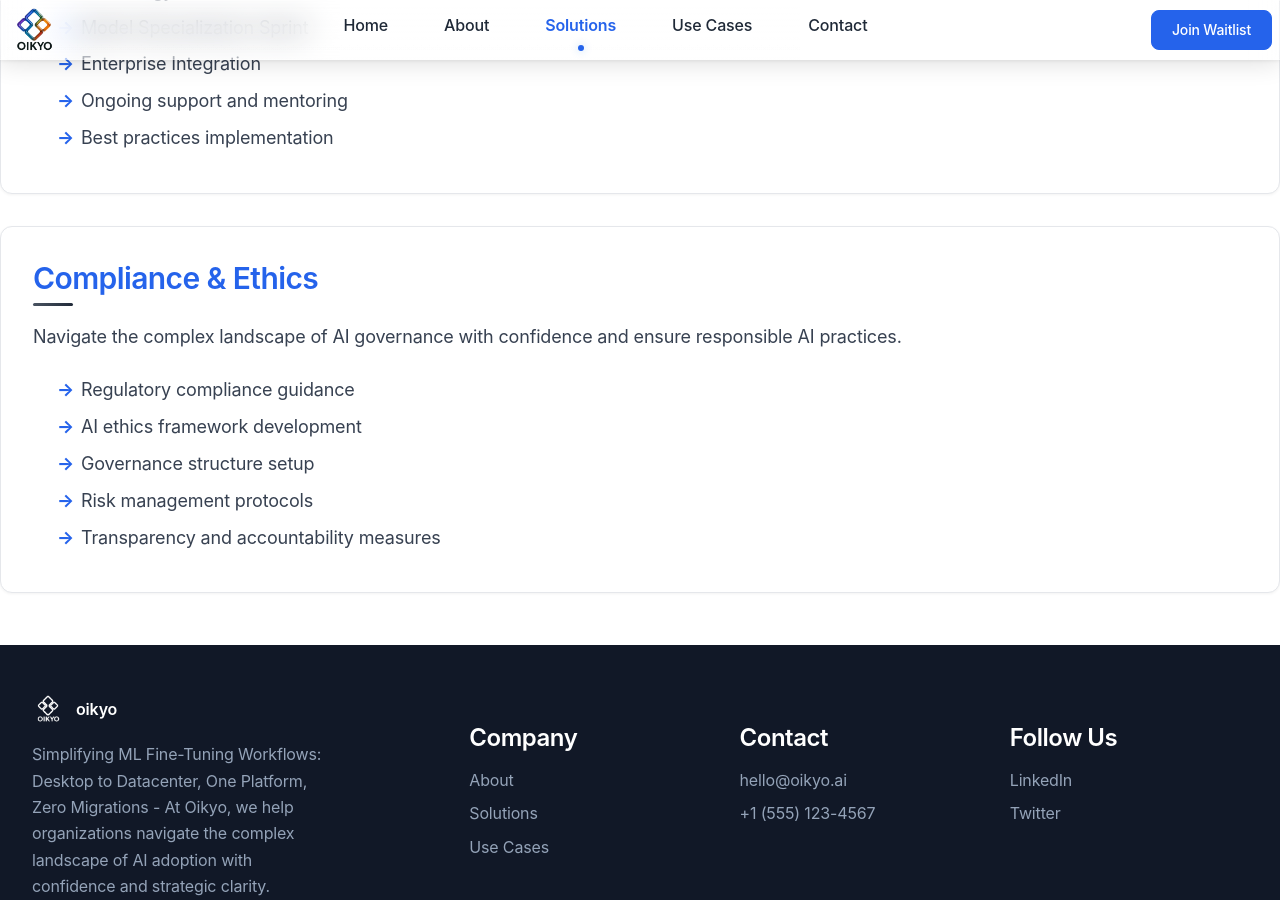
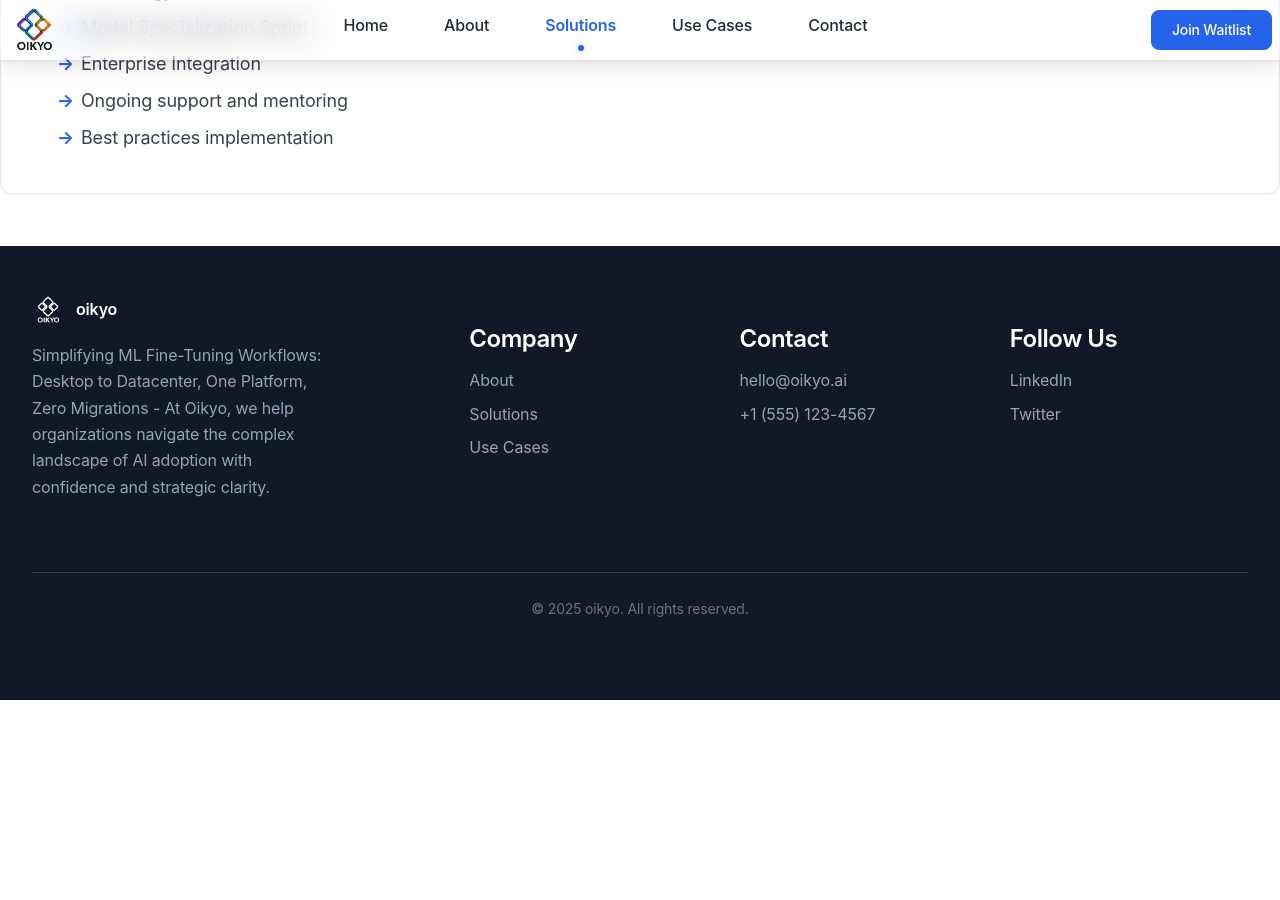
Before and after one commit to oikyoai/oikyo.ai, a Jekyll site: the page built from pages/services.md, in a window 1280 px wide and 900 px high, scrolled down 1473 px. Built offline with Jekyll 4.4.1, drawn with Linux system fonts in a browser that asks for light colours; after the commit the page ends 2173 px from its top, so only the background shows below that.

```diff
--- a/_layouts/home.html
+++ b/_layouts/home.html
@@ -6,8 +6,8 @@
   <div class="hero-container">
     <div class="hero-content">
       <h1 class="hero-title">
-        {{ page.title | default: "Simplifying ML Fine-Tuning Workflows:" }}
-        <span class="highlight">{{ page.highlight | default: "Desktop to Data Center, One Platform, Zero Migrations" }}</span>
+        {{ page.title | default: "Simplifying ML Fine-Tuning Workflows: Desktop to Data Center" }}
+        <span class="highlight">{{ page.highlight | default: "One Platform, Zero Migrations" }}</span>
       </h1>
 
       <p class="hero-subtitle">
--- a/pages/services.md
+++ b/pages/services.md
@@ -46,17 +46,3 @@
 - Best practices implementation
 
 </div>
-
-<div class="service-section" markdown="1">
-
-## Compliance & Ethics
-
-Navigate the complex landscape of AI governance with confidence and ensure responsible AI practices.
-
-- Regulatory compliance guidance
-- AI ethics framework development
-- Governance structure setup
-- Risk management protocols
-- Transparency and accountability measures
-
-</div>
```
Also changed, not shown: _data/services.yml (+0 -8 lines), index.md (+3 -3 lines).
